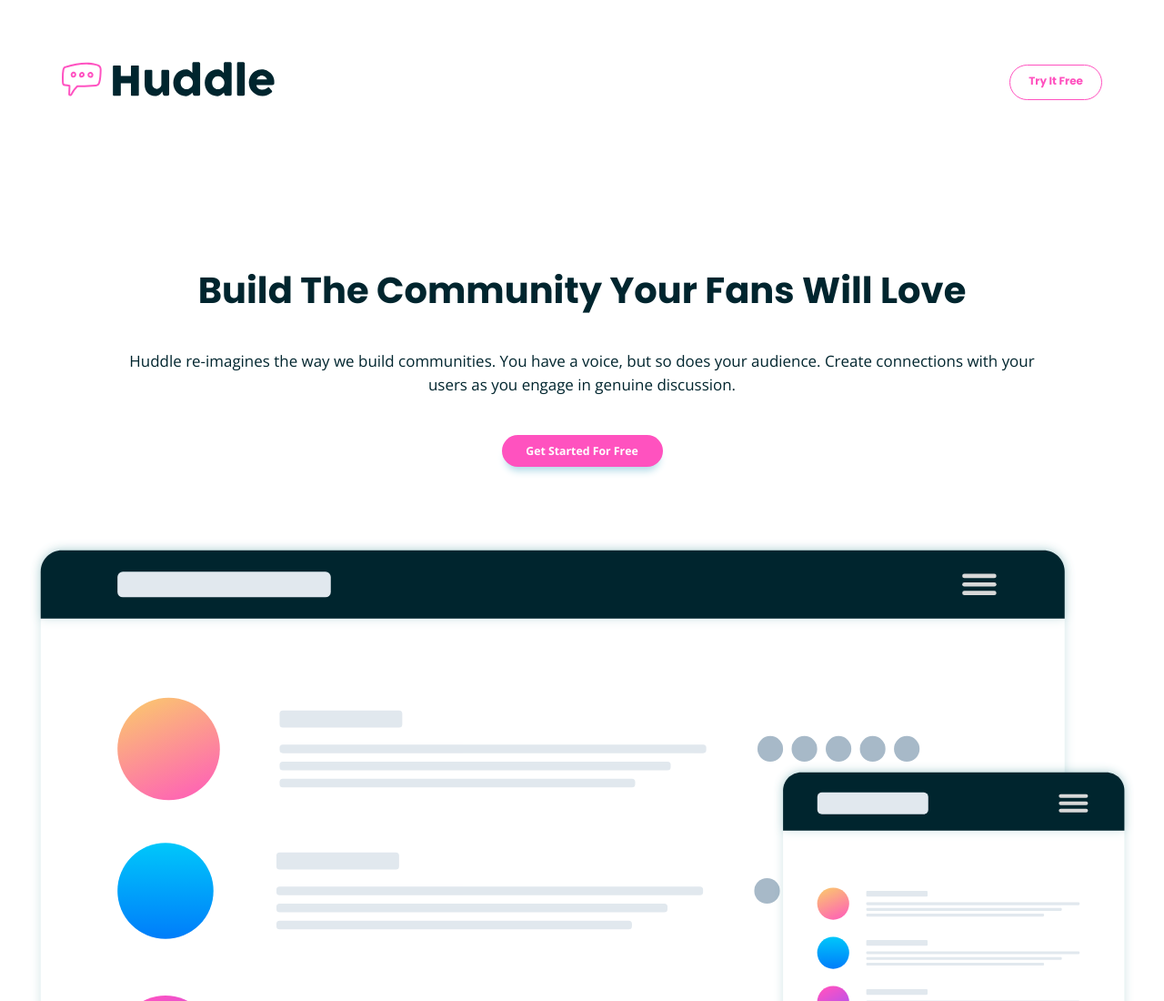
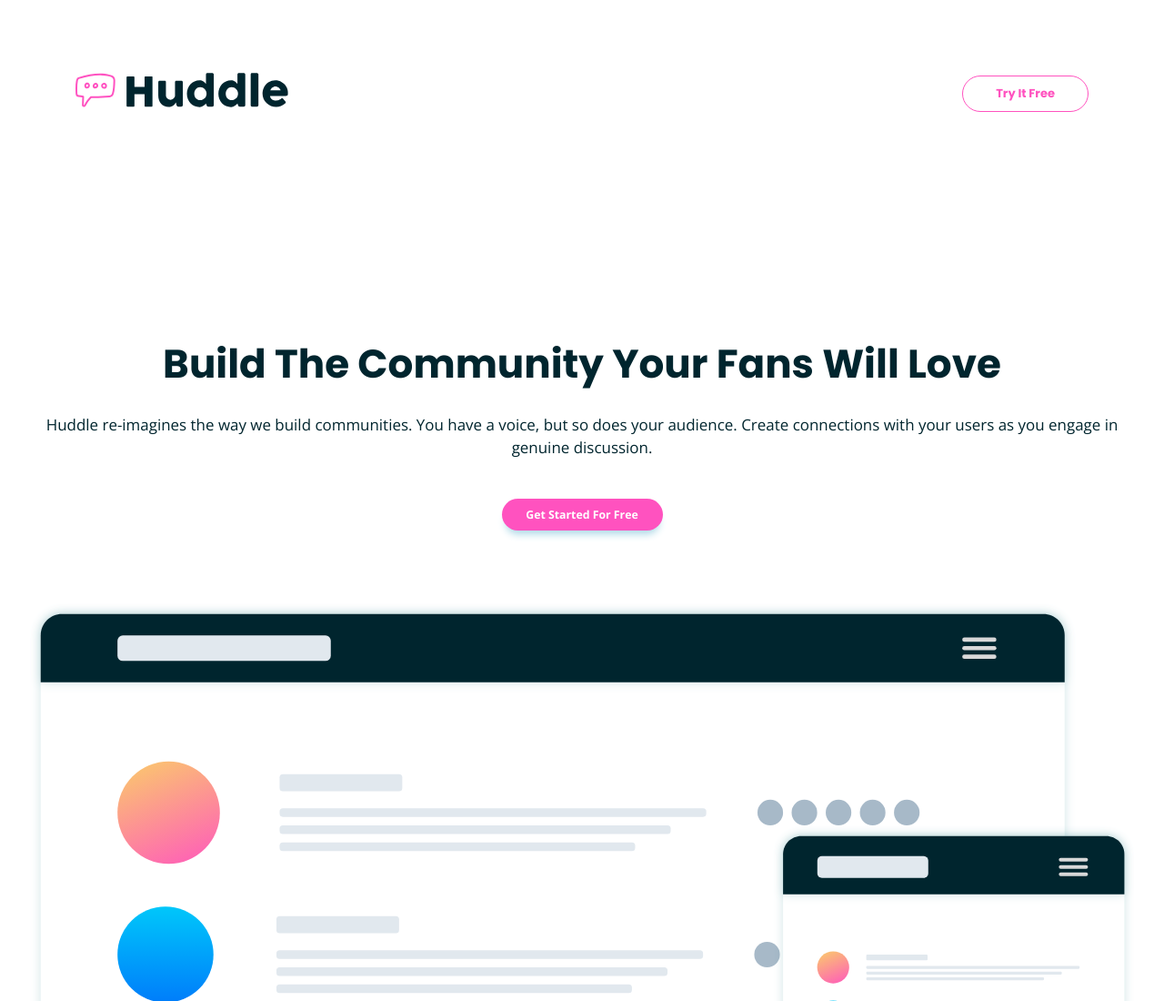
Before and after one commit to DrGring/Huddle-LandingPage-CurvedSection, a plain HTML site: page index.html in a window 1280 px wide. Shown: the top 1100 px of the page at 91% size. Drawn offline with nearby package versions, Linux system fonts and the light colour scheme.

Commit message:
Re-styling of the header and hero

```diff
--- a/scss/_header.scss
+++ b/scss/_header.scss
@@ -7,8 +7,7 @@
     margin-bottom: 5.625rem;
 
     @include breakpoint-up(medium) {
-        margin: 4.25rem;
-        margin-bottom: 10.875rem;
+        margin: 5rem 5.1875rem 15rem 5.1875rem;
     }
 
 
@@ -21,16 +20,21 @@
     }
 
     &__button {
+        text-align: center;
+        align-items: center;
         border: 0.09rem $pink solid;
-        border-radius: 3.125rem;
-        padding: 0.1875rem 0.625rem 0.125rem 0.625rem;
+        border-radius: 3.125rem;/*
+        padding: 0.1875rem 0.625rem 0.125rem 0.625rem; */
         font-size: 0.7rem;
         color: $pink;
 
         @include breakpoint-up(medium) {
-            height: 2.4rem;
-            padding: 0.5rem 1.25rem 0 1.25rem;
-            font-size: 0.75rem;
+            width:8.68rem;
+            height: 2.5rem;/*
+            padding: 0.8125rem 0.9375rem; */
+            padding-top: 0.5625rem;
+            font-size: 0.8125rem;
+            font-weight: 300;
         }
 
         &:hover {
--- a/scss/_hero.scss
+++ b/scss/_hero.scss
@@ -4,7 +4,7 @@
     font-family: $fontfamily-body;
 
     @include breakpoint-up(large) {
-        margin: 0 13.2rem 0 13.2rem;
+        margin: 0 13.25rem 0 13.25rem;
     }
 
     a {
@@ -21,7 +21,9 @@
     &__title {
 
         @include breakpoint-up(medium) {
-            font-size: 2.5rem;
+            font-size: 2.72992rem;
+            margin-top: 0;
+            margin-bottom: 1.2rem;
         }
     }
 
@@ -30,12 +32,13 @@
 
         @include breakpoint-up(medium) {
             font-size: 1.06rem;
-            margin: 0 5.375rem 0 5.375rem;
         }
 
         @include breakpoint-up(large) {
-            margin-left: 12.7rem;
-            margin-right: 12.7rem;
+            font-size: 1.0962rem;
+            font-weight: 400;
+            line-height: 1.6;
+            margin: 0 11.875rem 0 12.4375rem;
         }
     }
 
@@ -45,9 +48,10 @@
         border-radius: 3.125rem;
 
         @include breakpoint-up(large) {
-            width: 25.0625rem;
-            height: 4.9375rem;
-            font-size:1.3rem;
+            width: 25rem;
+            height: 5rem;
+            font-size: 1rem;
+            margin-bottom: 6.5rem;
         }
     }
 
```
Also changed, not shown: scss/main.css, 1 other file.
